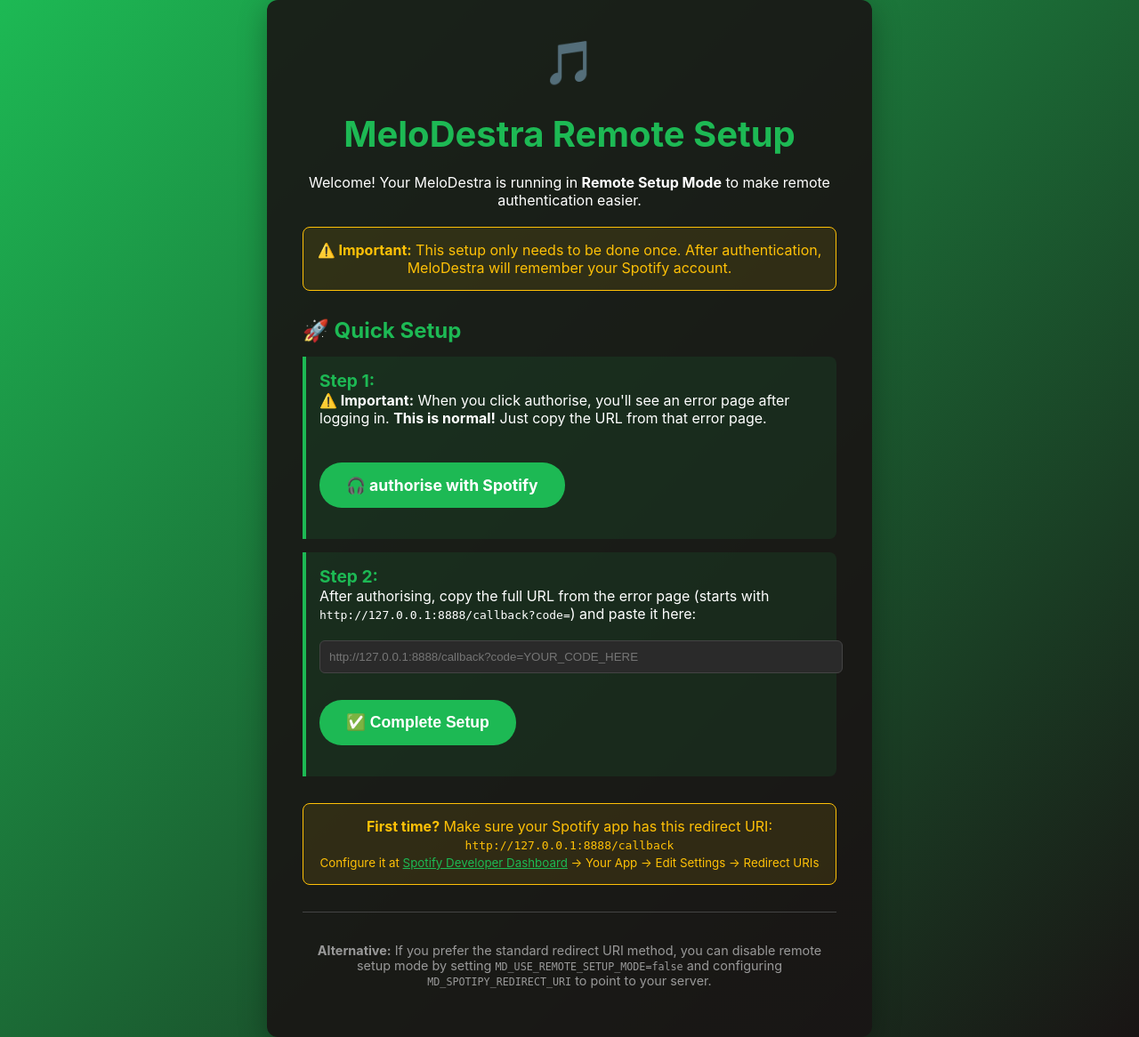
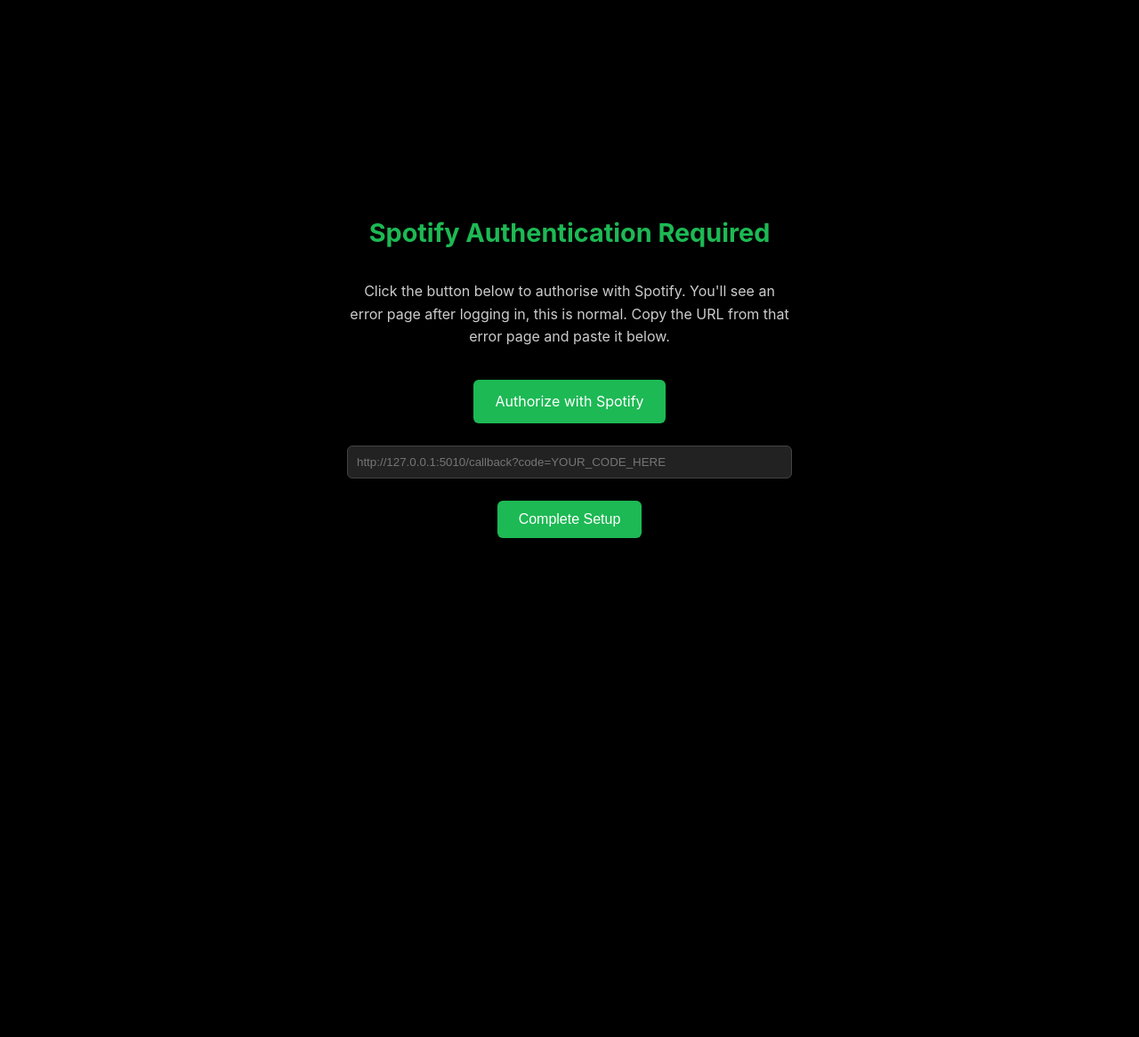
Before and after one commit to monstermuffin/MeloDestra, a Flask app: template templates/device_setup.html in a window 1280 px wide. Shown: the whole page at 89% size. After the commit the page ends 605 px from the top, so only its background shows below. Run offline with Flask 3, Linux system fonts and the light colour scheme; the template is opened without the code that fills it, so the values that code supplies are empty.

Commit message:
chore: standardise port to 5010 and other gubbins

```diff
--- a/app.py
+++ b/app.py
@@ -54,7 +54,7 @@
         "lidarr", "seen live", "fip", "favorite", "favs",
         "owned", "wishlist", "library", "collection", "to listen", "buy, Funk_add_to_lidarr_batch_1"
     ],
-    "SPOTIPY_REDIRECT_URI": "http://127.0.0.1:5000/callback", #  must use 127.0.0.1, spotify will reject localhost as mfw 'not secure'
+    "SPOTIPY_REDIRECT_URI": "http://127.0.0.1:5010/callback", #  must use 127.0.0.1, spotify will reject localhost as mfw 'not secure'
     "USE_REMOTE_SETUP_MODE": True,
 }
 
@@ -742,5 +742,5 @@
 if __name__ == '__main__':
     # TODO: Use proper logging instead of print statements
     host = "0.0.0.0"
-    port = 5000
+    port = 5010
     app.run(host=host, port=port, debug=True)
--- a/docker-compose.yml
+++ b/docker-compose.yml
@@ -6,15 +6,12 @@
     environment:
       MD_SPOTIPY_CLIENT_ID: 'YOUR_SPOTIFY_CLIENT_ID_HERE'
       MD_SPOTIPY_CLIENT_SECRET: 'YOUR_SPOTIFY_CLIENT_SECRET_HERE'
-      # MD_USE_REMOTE_SETUP_MODE: 'true'  # Default: true (recommended for remote deployment)
-      # MD_SPOTIPY_REDIRECT_URI: 'http://127.0.0.1:8888/callback'  # Only needed if remote setup mode disabled
       MD_LASTFM_API_KEY: 'YOUR_LASTFM_API_KEY_HERE'
       MD_LASTFM_SHARED_SECRET: 'YOUR_LASTFM_SHARED_SECRET_HERE'
       MD_LASTFM_USERNAME: 'YOUR_LASTFM_USERNAME_HERE'
       MD_DISPLAY_GENRE: 'true'
       MD_DISPLAY_LASTFM_PLAYCOUNT: 'true'
       MD_ANIMATED_BACKGROUND_ENABLED: 'true'
-      MD_REFRESH_INTERVAL_MS: '7000'
       # MD_DISPLAY_HIDE_CURSOR: 'true' # Uncomment for kiosk mode (hides cursor)
 
     volumes:
--- a/templates/device_setup.html
+++ b/templates/device_setup.html
@@ -3,131 +3,84 @@
 <head>
     <meta charset="UTF-8">
     <meta name="viewport" content="width=device-width, initial-scale=1.0">
-    <title>MeloDestra - Remote Setup</title>
+    <title>Login Required</title>
     <style>
         body {
             font-family: -apple-system, BlinkMacSystemFont, 'Segoe UI', Roboto, sans-serif;
-            background: linear-gradient(135deg, #1db954, #191414);
-            color: white;
+            background: #000;
+            color: #fff;
             margin: 0;
-            padding: 0;
+            padding: 20px;
             min-height: 100vh;
             display: flex;
             align-items: center;
             justify-content: center;
         }
         .container {
-            max-width: 600px;
-            background: rgba(25, 20, 20, 0.9);
-            border-radius: 12px;
-            padding: 40px;
-            box-shadow: 0 8px 32px rgba(0, 0, 0, 0.3);
+            max-width: 500px;
             text-align: center;
+            line-height: 1.6;
         }
         h1 {
+            font-size: 1.8em;
+            margin-bottom: 30px;
             color: #1db954;
+        }
+        p {
             margin-bottom: 20px;
-            font-size: 2.5em;
-        }
-        h2 {
-            color: #1db954;
-            margin-top: 30px;
-            margin-bottom: 15px;
-        }
-        .setup-steps {
-            text-align: left;
-            margin: 30px 0;
-        }
-        .step {
-            background: rgba(29, 185, 84, 0.1);
-            border-left: 4px solid #1db954;
-            padding: 15px;
-            margin: 15px 0;
-            border-radius: 0 8px 8px 0;
-        }
-        .step-number {
-            color: #1db954;
-            font-weight: bold;
-            font-size: 1.2em;
+            color: #ccc;
         }
         .auth-button {
             background: #1db954;
             color: white;
             border: none;
-            padding: 15px 30px;
-            border-radius: 25px;
-            font-size: 1.1em;
-            font-weight: bold;
+            padding: 12px 24px;
+            border-radius: 6px;
+            font-size: 1em;
             text-decoration: none;
             display: inline-block;
-            margin: 20px 0;
-            transition: background 0.3s;
+            margin: 15px 0;
             cursor: pointer;
         }
         .auth-button:hover {
             background: #1ed760;
         }
-        .warning {
-            background: rgba(255, 193, 7, 0.1);
-            border: 1px solid #ffc107;
-            border-radius: 8px;
-            padding: 15px;
-            margin: 20px 0;
-            color: #ffc107;
+        input {
+            width: 100%;
+            padding: 10px;
+            border-radius: 6px;
+            border: 1px solid #444;
+            background: #222;
+            color: white;
+            margin: 10px 0;
+            box-sizing: border-box;
         }
-        .code-block {
-            background: #2a2a2a;
-            border: 1px solid #444;
-            border-radius: 6px;
-            padding: 10px;
-            font-family: 'Courier New', monospace;
-            margin: 10px 0;
-            color: #1db954;
+        .note {
+            font-size: 0.9em;
+            color: #888;
+            margin-top: 30px;
+            padding-top: 20px;
+            border-top: 1px solid #333;
         }
-        .icon {
-            font-size: 3em;
-            margin-bottom: 20px;
+        code {
+            background: #222;
+            padding: 2px 4px;
+            border-radius: 3px;
+            font-family: monospace;
         }
     </style>
 </head>
 <body>
     <div class="container">
-        <div class="icon">🎵</div>
-        <h1>MeloDestra Remote Setup</h1>
-        <p>Welcome! Your MeloDestra is running in <strong>Remote Setup Mode</strong> to make remote authentication easier.</p>
+        <h1>Spotify Authentication Required</h1>
 
-        <div class="warning">
-            <strong>⚠️ Important:</strong> This setup only needs to be done once. After authentication, MeloDestra will remember your Spotify account.
-        </div>
+        <p>Click the button below to authorise with Spotify. You'll see an error page after logging in, this is normal. Copy the URL from that error page and paste it below.</p>
 
-        <div class="setup-steps">
-            <h2>🚀 Quick Setup</h2>
+        <a href="/device-auth" class="auth-button" target="_blank">Authorize with Spotify</a>
 
-            <div class="step">
-                <div class="step-number">Step 1:</div>
-                <strong>⚠️ Important:</strong> When you click authorise, you'll see an error page after logging in. <strong>This is normal!</strong> Just copy the URL from that error page.
-                <br><br>
-                <a href="/device-auth" class="auth-button" target="_blank">🎧 authorise with Spotify</a>
-            </div>
+        <input type="text" id="callbackUrl" placeholder="http://127.0.0.1:5010/callback?code=YOUR_CODE_HERE">
+        <button onclick="processCallback()" class="auth-button">Complete Setup</button>
 
-            <div class="step">
-                <div class="step-number">Step 2:</div>
-                After authorising, copy the full URL from the error page (starts with <code>http://127.0.0.1:8888/callback?code=</code>) and paste it here:
-                <br><br>
-                <input type="text" id="callbackUrl" placeholder="http://127.0.0.1:8888/callback?code=YOUR_CODE_HERE" style="width: 100%; padding: 10px; border-radius: 6px; border: 1px solid #444; background: #2a2a2a; color: white; margin-bottom: 10px;">
-                <br>
-                <button onclick="processCallback()" class="auth-button">✅ Complete Setup</button>
-            </div>
-        </div>
-
-        <div class="warning">
-            <strong>First time?</strong> Make sure your Spotify app has this redirect URI: <code>http://127.0.0.1:8888/callback</code><br>
-            <small>Configure it at <a href="https://developer.spotify.com/dashboard" target="_blank" style="color: #1db954;">Spotify Developer Dashboard</a> → Your App → Edit Settings → Redirect URIs</small>
-        </div>
-
-        <div style="margin-top: 30px; padding-top: 20px; border-top: 1px solid #444; font-size: 0.9em; color: #999;">
-            <p><strong>Alternative:</strong> If you prefer the standard redirect URI method, you can disable remote setup mode by setting <code>MD_USE_REMOTE_SETUP_MODE=false</code> and configuring <code>MD_SPOTIPY_REDIRECT_URI</code> to point to your server.</p>
-        </div>
     </div>
 
     <script>
@@ -138,7 +91,6 @@
                 return;
             }
 
-            // Extract the code parameter from the URL
             const urlParams = new URLSearchParams(url.split('?')[1] || url.split('#')[1] || '');
             const code = urlParams.get('code');
 
@@ -147,11 +99,9 @@
                 return;
             }
 
-            // Redirect to our callback with the code
             window.location.href = `/callback?code=${encodeURIComponent(code)}`;
         }
 
-        // Auto-detect if user is on the callback page and extract the code
         if (window.location.search.includes('code=') || window.location.hash.includes('code=')) {
             const urlParams = new URLSearchParams(window.location.search || window.location.hash.substring(1));
             const code = urlParams.get('code');
```
Also changed, not shown: README.md.
